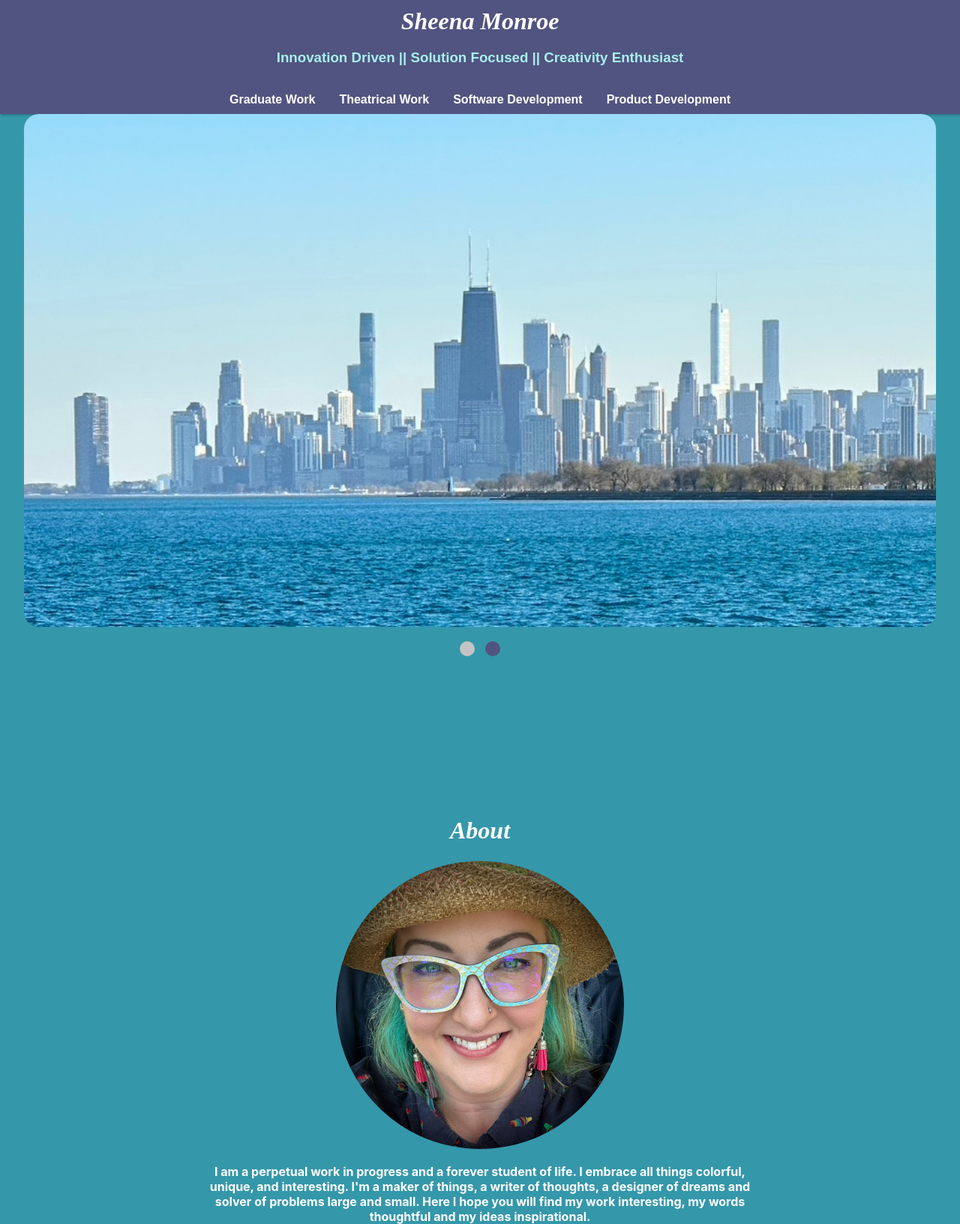
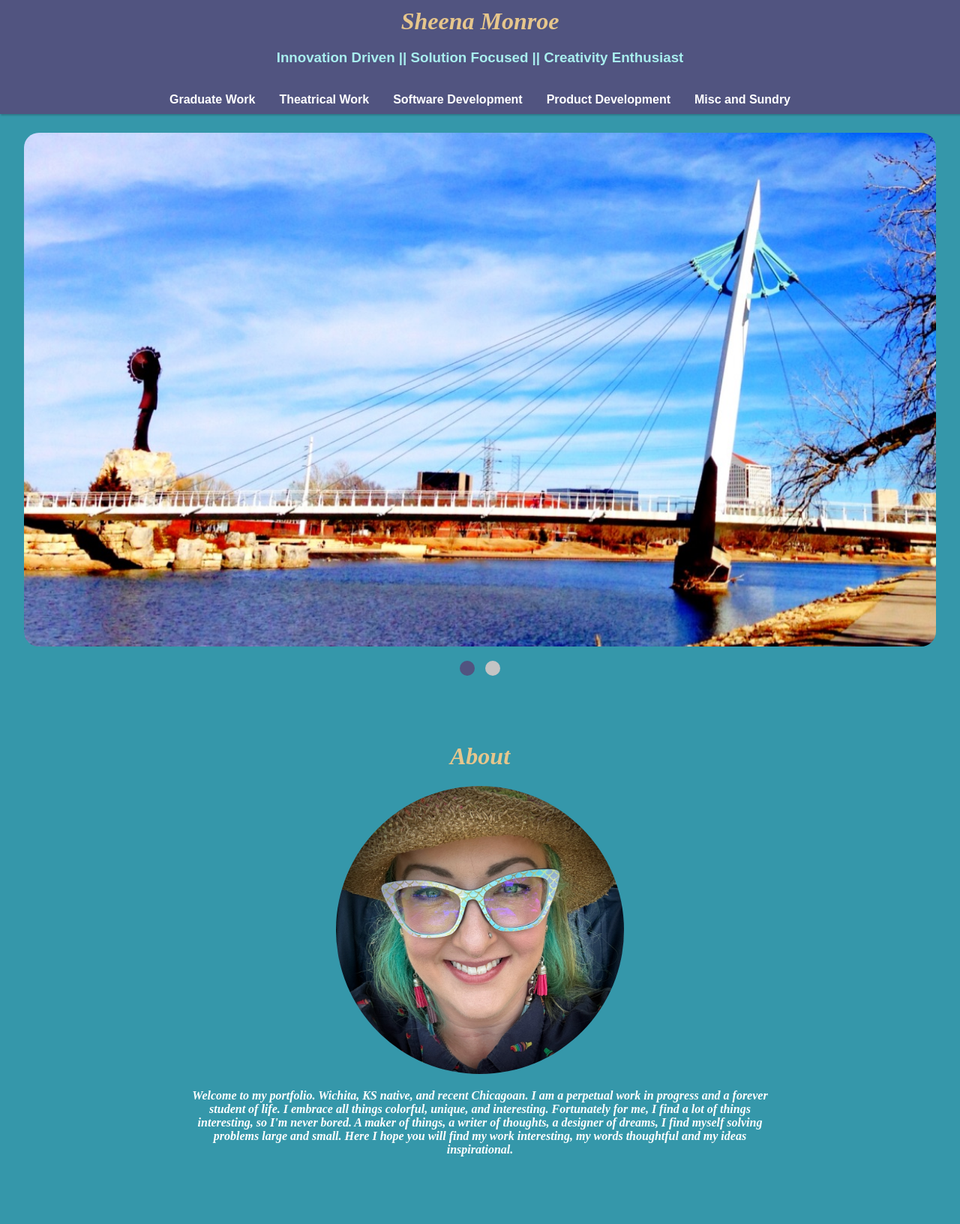
Before and after one commit to ShenMoe84/PortfolioWebsite, a React (Create React App) app: page / in a window 1280 px wide. Shown: the whole page at 75% size. After the commit the page ends 1542 px from the top, so only its background shows below. Built offline with nearby package versions, Linux system fonts and the light colour scheme.

Commit message:
adds footer and home edits

```diff
--- a/public/index.html
+++ b/public/index.html
@@ -2,6 +2,7 @@
 <html lang="en">
   <head>
     <meta charset="utf-8" />
+    <meta name="viewport" content="width=device-width, initial-scale=1.0">
     <link rel="icon" href="%PUBLIC_URL%/favicon.ico" />
     <meta name="viewport" content="width=device-width, initial-scale=1" />
     <meta name="theme-color" content="#000000" />
--- a/src/components/footer/Footer.js
+++ b/src/components/footer/Footer.js
@@ -0,0 +1,12 @@
+import React from "react";
+
+const Footer = ()=> {
+
+
+  return (
+    <div className="styles.footerContainer">
+    </div>
+  )
+}
+
+export default Footer;
--- a/src/components/footer/Footer.module.css
+++ b/src/components/footer/Footer.module.css
@@ -0,0 +1,4 @@
+.footerContainer {
+    color: #e6c68c;
+
+}
--- a/src/components/imagesilder/ImageSlider.js
+++ b/src/components/imagesilder/ImageSlider.js
@@ -4,7 +4,7 @@ import styles from './imageSlider.module.css'
 const ImageSlider = ({ images }) => {
   const [imageIndex, setImageIndex] = useState(0);
   const timoutRef = useRef(null);
-  const delay = 4500;
+  const delay = 8000;
 
   const resetTimeout = () => {
     if (timoutRef.current) {
@@ -34,7 +34,7 @@ const ImageSlider = ({ images }) => {
           className={styles.imgSliderImg}
           key={imageIndex}
           src={images[imageIndex]}
-          alt="Two images alternating:the Wichita skyline, then the Chicago skyline." />
+          alt="Slide show" />
       </div>
       <div className={styles.slideshowDots}>
         {images.map((_, idx) => (
--- a/src/components/imagesilder/imageSlider.module.css
+++ b/src/components/imagesilder/imageSlider.module.css
@@ -16,6 +16,7 @@
   display: inline-block;
   border-radius: 20px;
   transition: ease 1000ms;
+  margin-top: 25px;
 }
 
 .slideshowDots {
--- a/src/components/navbar/NavBar.js
+++ b/src/components/navbar/NavBar.js
@@ -13,6 +13,7 @@ const NavBar = () => {
         <NavLink to="/theatricalwork" className={({ isActive }) => isActive ? styles.active : styles.link}>Theatrical Work</NavLink>
         <NavLink to="/softwaredevelopment" className={({ isActive }) => isActive ? styles.active : styles.link}>Software Development</NavLink>
         <NavLink to="/productdevelopment" className={({ isActive }) => isActive ? styles.active : styles.link}>Product Development</NavLink>
+        <NavLink to="/misc" className={({ isActive }) => isActive ? styles.active : styles.link}>Misc and Sundry</NavLink>
       </div>
     </nav>
   );
--- a/src/components/navbar/NavBar.module.css
+++ b/src/components/navbar/NavBar.module.css
@@ -6,7 +6,7 @@
 }
 
 .home {
-  color: white;
+  color: #e6c68c;
   font-style: italic;
   font-family: Baskerville;
   font-weight: bold;
--- a/src/components/pages/home/Home.js
+++ b/src/components/pages/home/Home.js
@@ -1,5 +1,6 @@
 import React from "react";
 import ImageSlider from "../../imagesilder/ImageSlider";
+import Footer from '../../footer/Footer'
 import styles from '../home/Home.module.css';
 import Wichita from '../../../images/WichitaSkyline.jpeg';
 import Chicago from '../../../images/ChicagoSkyline.png.jpeg';
@@ -17,8 +18,9 @@ const Home = () => {
       <div className={styles.aboutSectionContainer}>
         <h1 className={styles.aboutSection}>About</h1>
         <img className={styles.profilePic} src={profilePic} alt="Sheena Monroe" />
-        <p className={styles.aboutParagraph}>I am a perpetual work in progress and a forever student of life. I embrace
-        all things colorful, unique, and interesting. I'm a maker of things, a writer of thoughts, a designer of dreams and solver of problems large and small.
+        <p className={styles.aboutParagraph}>Welcome to my portfolio. Wichita, KS native, and recent Chicagoan. I am a perpetual work in progress and a forever student of life. I embrace
+        all things colorful, unique, and interesting. Fortunately for me, I find a lot of things interesting, so I'm never bored.
+        A maker of things, a writer of thoughts, a designer of dreams, I find myself solving problems large and small.
         Here I hope you will find my work interesting, my words thoughtful and my ideas inspirational.</p>
       </div>
     </div>
--- a/src/components/pages/home/Home.module.css
+++ b/src/components/pages/home/Home.module.css
@@ -1,11 +1,11 @@
 .aboutSectionContainer {
   position: relative;
-  top: 200px;
+  top: 75px;
   text-align: center;
 }
 
 .aboutSection {
-  color: white;
+  color: #e6c68c;
   font-style: italic;
   font-family: Baskerville;
   font-weight: bold;
@@ -18,6 +18,9 @@
   margin-left: 20%;
   margin-right: 20%;
   font-weight: bold;
+  font-family: Baskerville;
+  font-style: italic;
+  text-align: center;
 }
 
 .profilePic {
```
